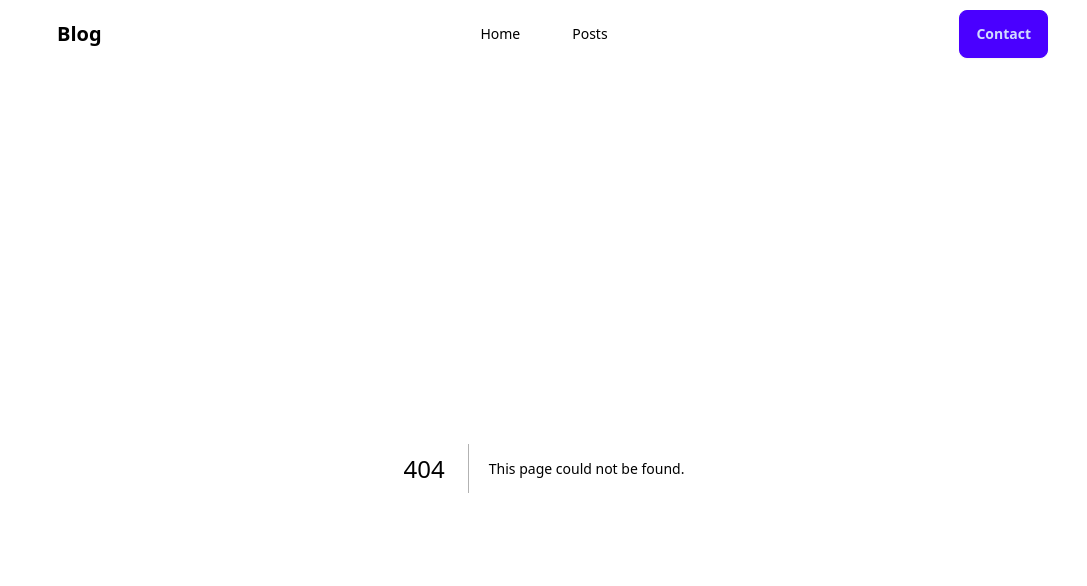
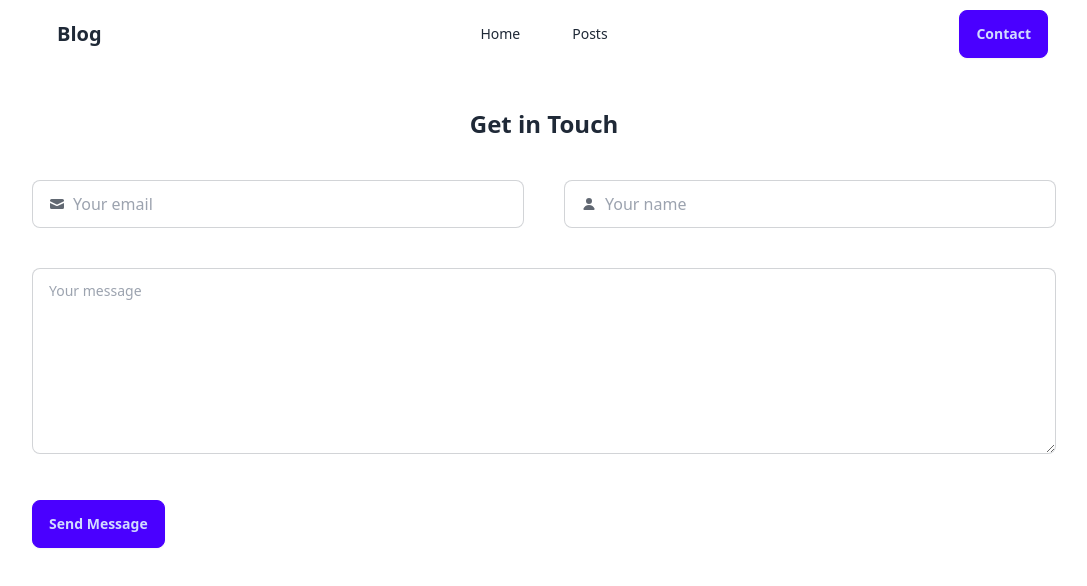
Before and after one commit to arieesetiadi/next-udemy-blog, a Next.js app: page /contact in a window 1280 px wide. Before the commit this address had no page. Shown: the top 586 px of the page, without its empty margins (96-1183 px from the left). Built offline with nearby package versions, Linux system fonts and the light colour scheme.

Commit message:
create contact page

```diff
--- a/package.json
+++ b/package.json
@@ -9,6 +9,7 @@
     "lint": "next lint"
   },
   "dependencies": {
+    "@hookform/resolvers": "^3.3.4",
     "@plaiceholder/next": "^3.0.0",
     "@prisma/client": "^5.12.1",
     "dayjs": "^1.11.10",
@@ -16,7 +17,9 @@
     "plaiceholder": "^3.0.0",
     "react": "^18",
     "react-dom": "^18",
-    "sharp": "^0.33.3"
+    "react-hook-form": "^7.51.2",
+    "sharp": "^0.33.3",
+    "zod": "^3.22.4"
   },
   "devDependencies": {
     "@types/node": "^20",
--- /dev/null
+++ b/src/components/contact/contact-form.tsx
@@ -0,0 +1,74 @@
+import { useForm } from 'react-hook-form';
+import { zodResolver } from '@hookform/resolvers/zod';
+import * as z from 'zod';
+import { ContactMessage } from '@/types/contact.type';
+
+const schema = z.object({
+  email: z.string().min(1, 'Please insert your email address').email('Please enter a valid email'),
+  name: z.string().min(1, 'Please insert your name'),
+  message: z.string().min(1, 'Please insert the message'),
+});
+
+export default function ContactForm() {
+  const {
+    register,
+    handleSubmit,
+    formState: { errors },
+  } = useForm<ContactMessage>({
+    resolver: zodResolver(schema),
+  });
+
+  function submitContactForm(data: any) {
+    console.log({ data });
+  }
+
+  return (
+    <form onSubmit={handleSubmit(submitContactForm)}>
+      <div className="mb-10 flex gap-10">
+        {/* Email */}
+        <div className="w-full">
+          <label className="input input-bordered flex w-full items-center gap-2">
+            <svg
+              xmlns="http://www.w3.org/2000/svg"
+              viewBox="0 0 16 16"
+              fill="currentColor"
+              className="h-4 w-4 opacity-70">
+              <path d="M2.5 3A1.5 1.5 0 0 0 1 4.5v.793c.026.009.051.02.076.032L7.674 8.51c.206.1.446.1.652 0l6.598-3.185A.755.755 0 0 1 15 5.293V4.5A1.5 1.5 0 0 0 13.5 3h-11Z" />
+              <path d="M15 6.954 8.978 9.86a2.25 2.25 0 0 1-1.956 0L1 6.954V11.5A1.5 1.5 0 0 0 2.5 13h11a1.5 1.5 0 0 0 1.5-1.5V6.954Z" />
+            </svg>
+            <input {...register('email')} type="text" className="grow" placeholder="Your email" />
+          </label>
+          {errors.email && <span className='block mt-1 text-red-500'>{errors.email.message}</span>}
+        </div>
+
+        {/* Name */}
+        <div className="w-full">
+          <label className="input input-bordered flex w-full items-center gap-2">
+            <svg
+              xmlns="http://www.w3.org/2000/svg"
+              viewBox="0 0 16 16"
+              fill="currentColor"
+              className="h-4 w-4 opacity-70">
+              <path d="M8 8a3 3 0 1 0 0-6 3 3 0 0 0 0 6ZM12.735 14c.618 0 1.093-.561.872-1.139a6.002 6.002 0 0 0-11.215 0c-.22.578.254 1.139.872 1.139h9.47Z" />
+            </svg>
+            <input {...register('name')} type="text" className="grow" placeholder="Your name" />
+          </label>
+          {errors.name && <span className='block mt-1 text-red-500'>{errors.name.message}</span>}
+        </div>
+      </div>
+
+      <div className="w-full mb-10">
+        <textarea
+          {...register('message')}
+          className="textarea textarea-bordered w-full"
+          placeholder="Your message"
+          rows={6}></textarea>
+        {errors.message && <span className='block mt-1 text-red-500'>{errors.message.message}</span>}
+      </div>
+
+      <button type="submit" className="btn btn-primary">
+        Send Message
+      </button>
+    </form>
+  );
+}
--- a/src/components/layout/navbar.tsx
+++ b/src/components/layout/navbar.tsx
@@ -53,7 +53,7 @@ function Navbar() {
           </ul>
         </div>
         <div className="navbar-end">
-          <Link href="/" className="btn btn-primary">
+          <Link href="/contact" className="btn btn-primary">
             Contact
           </Link>
         </div>
--- /dev/null
+++ b/src/lib/api/contact.api.ts
@@ -0,0 +1,5 @@
+import { ContactMessage } from '@/types/contact.type';
+
+export async function storeContactMessage(contactMessage: ContactMessage) {
+
+};
--- /dev/null
+++ b/src/pages/contact.tsx
@@ -0,0 +1,11 @@
+import ContactForm from '@/components/contact/contact-form';
+
+export default function ContactPage() {
+  return (
+    <div className="mx-auto max-w-5xl py-10">
+      <h2 className="mb-10 text-center text-2xl font-bold">Get in Touch</h2>
+
+      <ContactForm />
+    </div>
+  );
+}
--- /dev/null
+++ b/src/types/contact.type.ts
@@ -0,0 +1,5 @@
+export type ContactMessage = {
+  email: string;
+  name: string;
+  message: string;
+};
```
Also changed, not shown: 1 other file (tests, documents, lock files or other folders).
